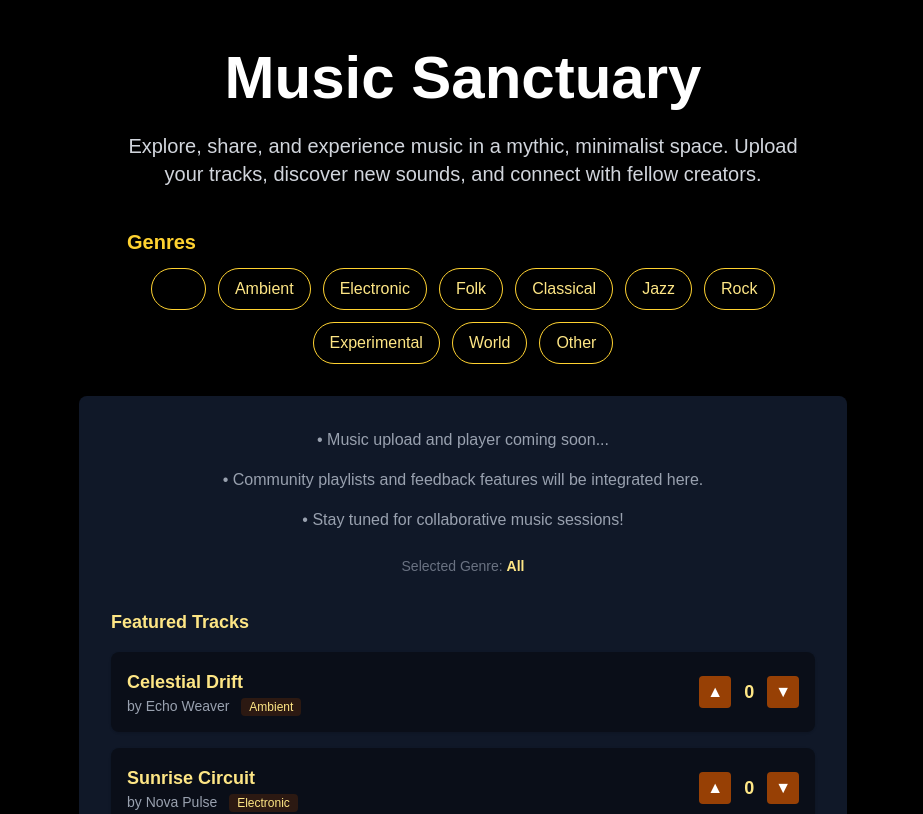
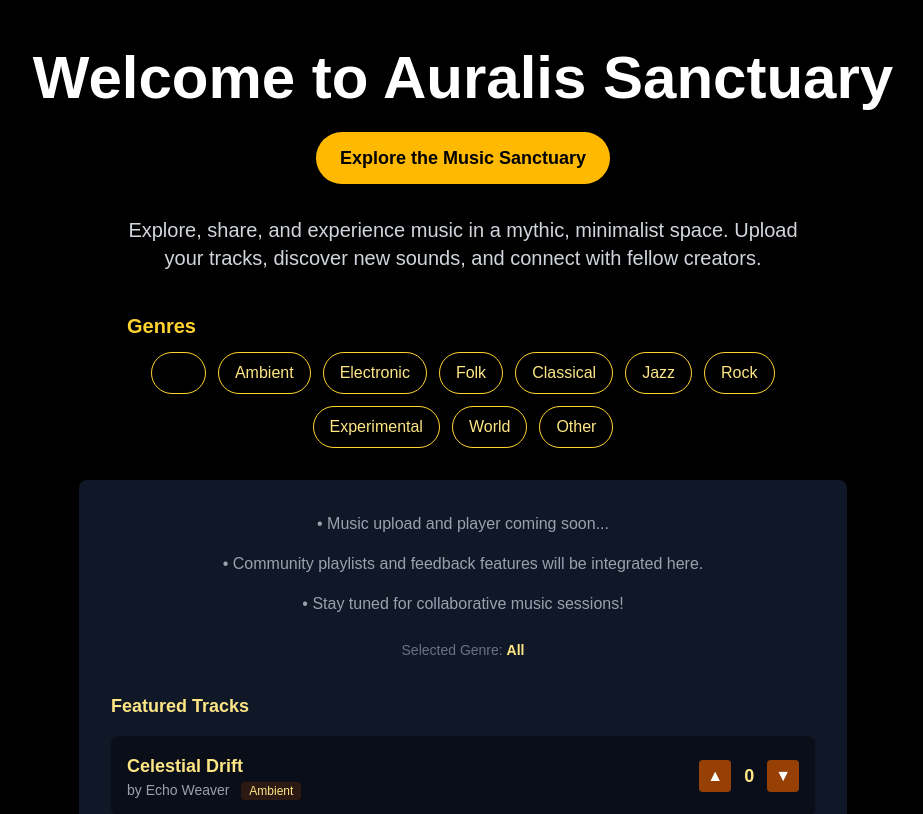
Before and after one commit to Shellzonit/auralis-sanctuary-, a Next.js app: page / in a window 1280 px wide. Shown: the top 814 px of the page, without its empty margins (177-1100 px from the left). Built offline with nearby package versions, Linux system fonts and the light colour scheme.

Commit message:
feat: homepage links to music page; music page is now separate

```diff
--- a/app/page.tsx
+++ b/app/page.tsx
@@ -20,10 +20,18 @@ export default function Home() {
 
   return (
     <main className="min-h-screen bg-black text-white flex flex-col items-center px-6 py-12">
+
       {/* Hero Title */}
       <h1 className="text-4xl md:text-6xl font-bold mb-6 text-center">
-        Music Sanctuary
+        Welcome to Auralis Sanctuary
       </h1>
+
+      {/* Music Page Link */}
+      <div className="mb-8">
+        <a href="/music" className="inline-block px-6 py-3 bg-amber-400 text-black font-bold rounded-full shadow hover:bg-amber-500 transition text-lg">
+          Explore the Music Sanctuary
+        </a>
+      </div>
 
       {/* Description */}
       <p className="max-w-2xl text-center text-lg md:text-xl text-gray-300 mb-10">
```
